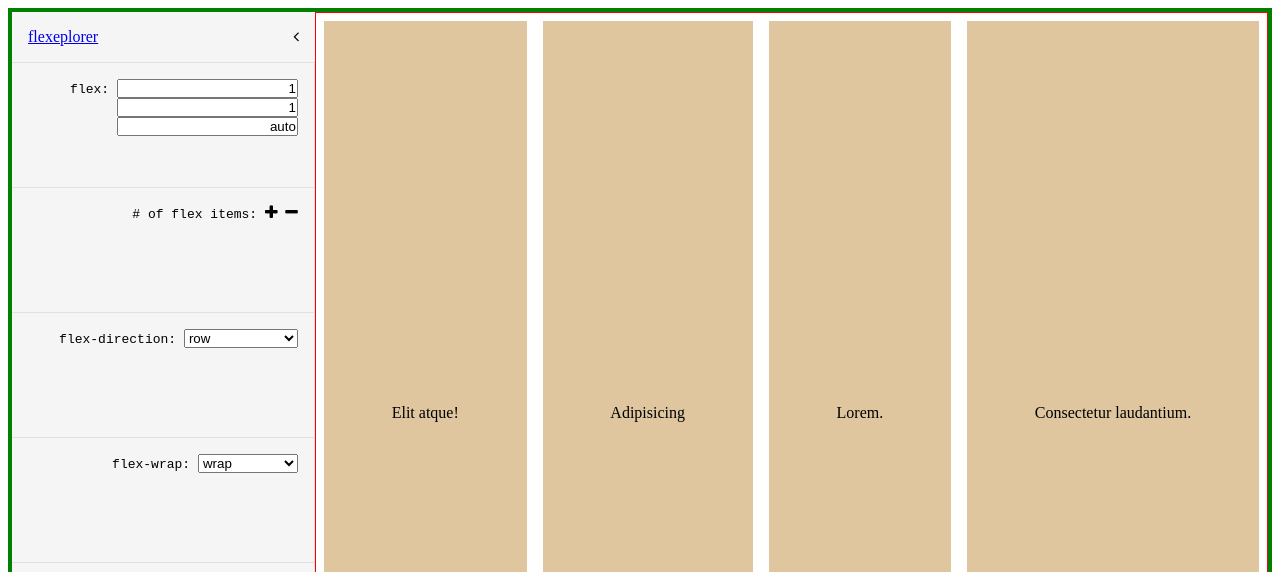
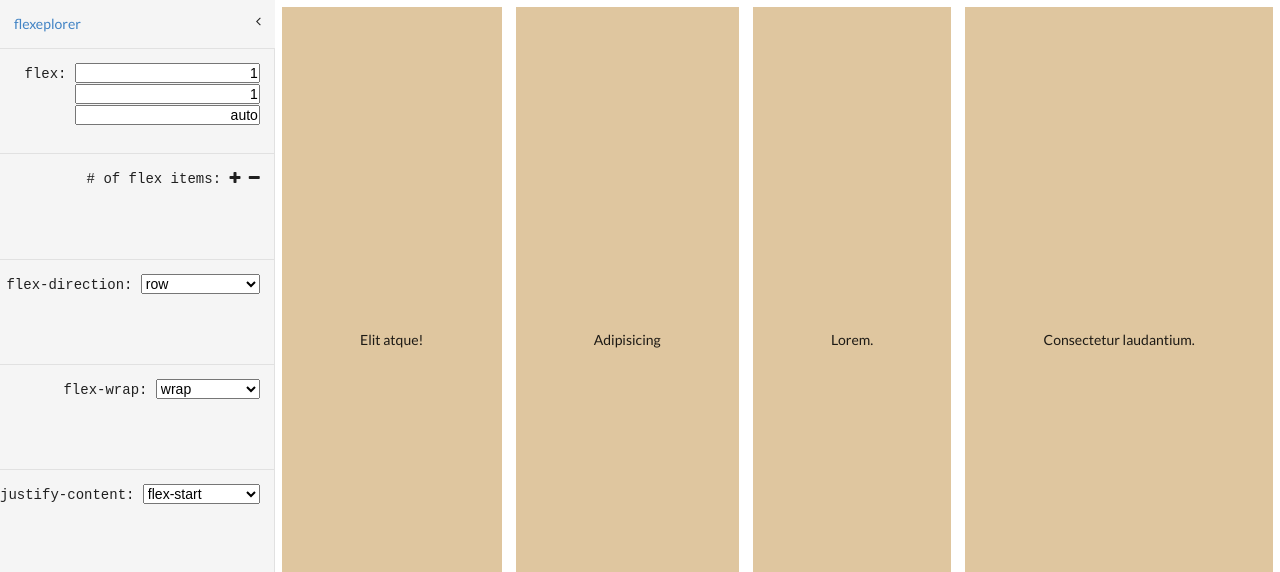
Before and after one commit to ivanberry/flexeplorer, a website: page index.html in a window 1280 px wide. Shown: the top 572 px of the page. Drawn offline with nearby package versions, Linux system fonts and the light colour scheme.

Commit message:
overflow of <body>

```diff
--- a/css/main.css
+++ b/css/main.css
@@ -1,5 +1,5 @@
 html {
-  height: 100%;
+  /*height: 100vh;*/
 }
 body {
   position: absolute;
@@ -7,19 +7,21 @@ body {
   bottom: 0;
   left: 0;
   right: 0;
-  border: 3px solid green;
-  min-height: 100vh;
+  /*border: 3px solid green;*/
+  height: 100%;
+  margin: 0;
+  padding: 0;
 }
 body * {
   margin: 0;
   padding: 0;
 }
 .main {
-  -webkit-border: 1px solid green;
+  /*-webkit-border: 1px solid green;
   -moz-border: 1px solid green;
-  border: 1px solid green;
+  border: 1px solid green;*/
   display: flex;
-  height: 100%;
+  height: 85%;
 }
 .sideBar {
   position: relative;
@@ -63,7 +65,7 @@ body * {
   justify-content: flex-end;
 }
 .flex-container {
-  border: 1px solid red;
+  /*border: 1px solid red;*/
   width: 100%;
   display: flex;
   flex-flow: row wrap;
@@ -86,7 +88,7 @@ figure div {
   justify-content: center;
 }
 footer {
-  border: 1px solid green;
+  /*border: 1px solid red;*/
   background-color: #36e4ed;
 }
 footer pre {
--- a/index.html
+++ b/index.html
@@ -2,9 +2,10 @@
 <html lang="en">
 <head>
 	<meta charset="UTF-8">
-	<title>Flexbox Explorer</title>
+	<title>Flexbox demo</title>
 	<meta name="viewport" content="width=device-width, initial-scale=1">
 	<link href="https://cdn.bootcss.com/font-awesome/4.4.0/css/font-awesome.min.css" rel="stylesheet">
+	<link href="https://cdn.bootcss.com/semantic-ui/2.1.7/semantic.min.css" rel="stylesheet">
 	<link rel="stylesheet" href="css/main.css">
 </head>
 <body>
@@ -71,29 +72,22 @@
 			<div class="flex-item" style="background-color: hsl(396,50%,75%)"><span>Elit atque!</span></div>
 			<div class="flex-item" style="background-color: hsl(396,50%,75%)"><span>Adipisicing</span></div>
 			<div class="flex-item" style="background-color: hsl(396,50%,75%)"><span>Lorem.</span></div>
-	<div class="flex-item" style="background-color: hsl(396,50%,75%)"><span>Consectetur laudantium.</span></div>
+			<div class="flex-item" style="background-color: hsl(396,50%,75%)"><span>Consectetur laudantium.</span>
+			</div>
 		</figure>
 	</main>
 	<footer class="footer flex">
-	<pre><code>
+		<pre>
+			<code>
 				.container {
 					color: white;
 				}
-
-
-
-
-	</code></pre>
+			</code>
+		</pre>
 
 		<div class="caniuse">
 			<h2>浏览器支持</h2>
-
-
-
 		</div>
-
-
-
 	</footer>
 </body>
 </html>
```
Lines whose indentation alone changed are shown as unchanged.
